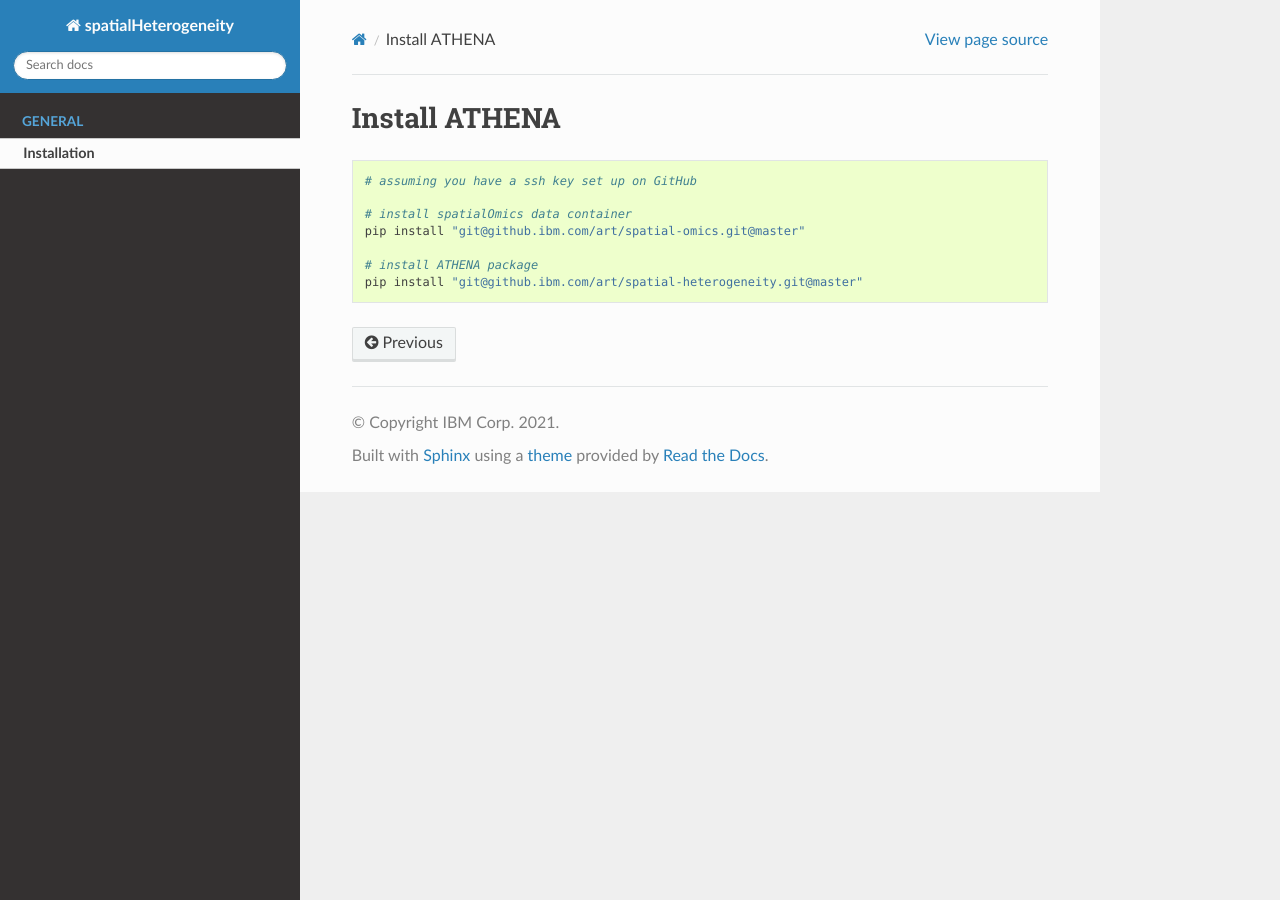
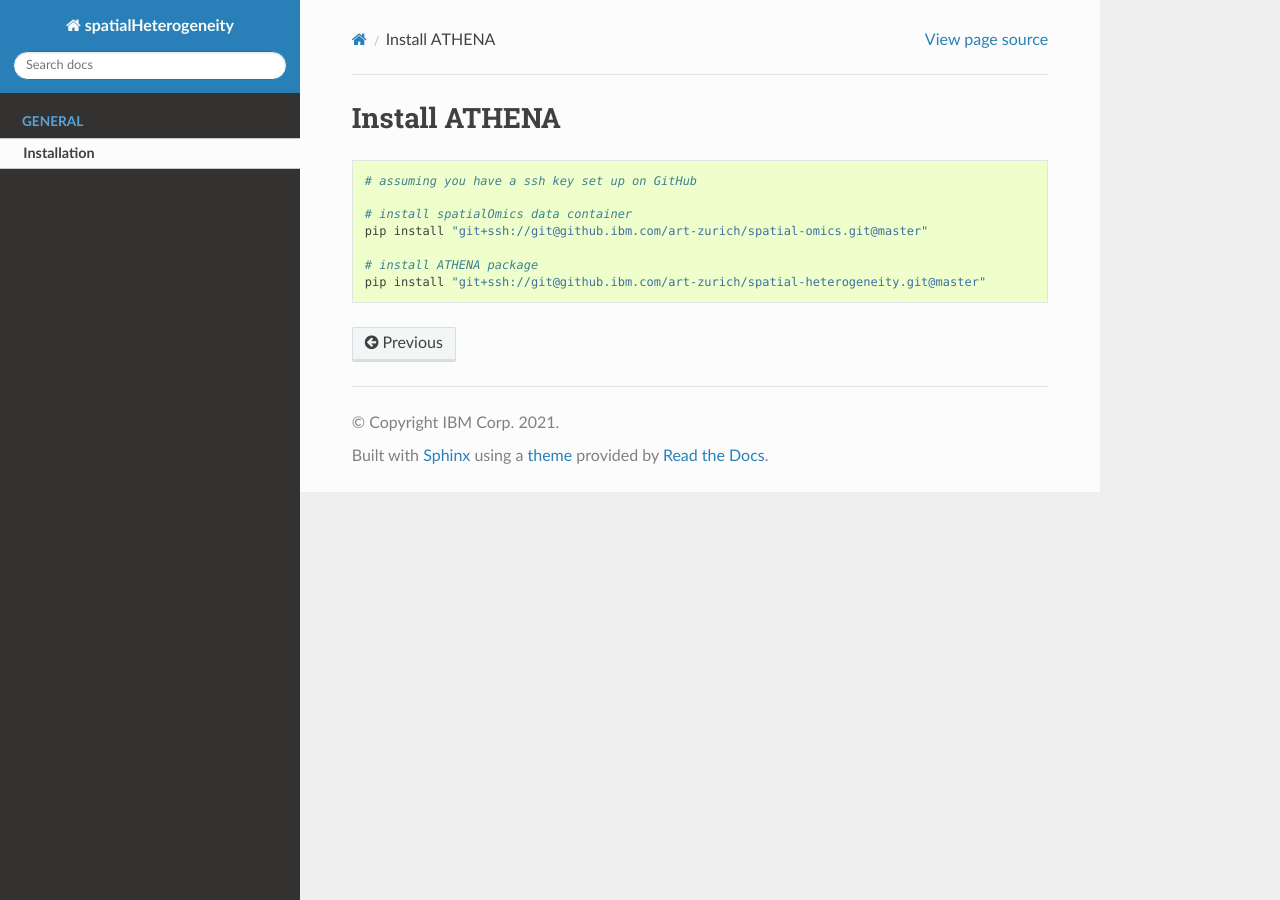
Before and after one commit to AI4SCR/ATHENA, a Sphinx documentation site: the page built from docs/source/install.md, in a window 1280 px wide. Built offline with Sphinx 7.4.7 and the Read the Docs theme 2.0.0, drawn with Linux system fonts in a browser that asks for light colours; pages that are not in the unit, such as notebooks, are missing from menus.

Commit message:
fix pip install

````diff
--- a/docs/source/install.md
+++ b/docs/source/install.md
@@ -4,8 +4,8 @@
 # assuming you have a ssh key set up on GitHub
 
 # install spatialOmics data container
-pip install "git@github.ibm.com/art/spatial-omics.git@master"
+pip install "git+ssh://git@github.ibm.com/art-zurich/spatial-omics.git@master"
 
 # install ATHENA package
-pip install "git@github.ibm.com/art/spatial-heterogeneity.git@master"
+pip install "git+ssh://git@github.ibm.com/art-zurich/spatial-heterogeneity.git@master"
 ```
````
